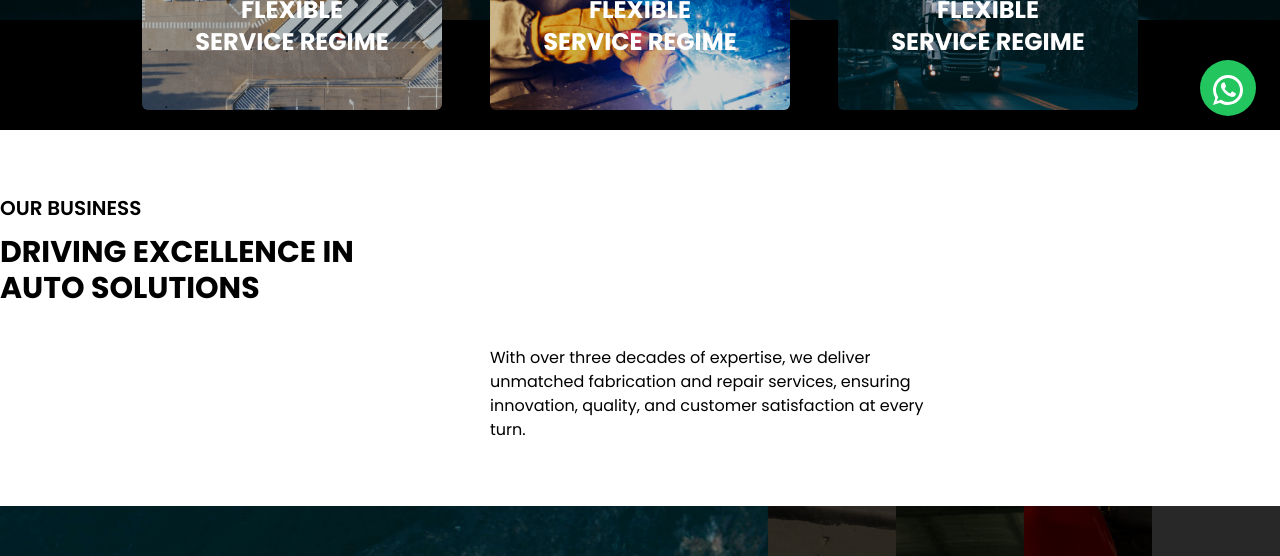
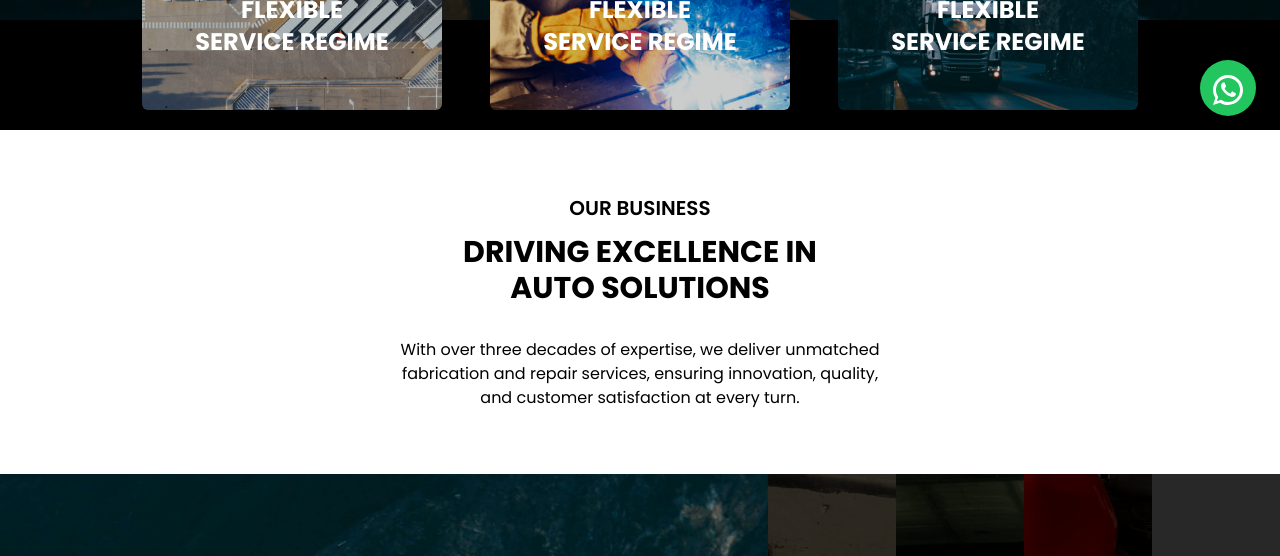
Before and after one commit to SanuRaj-K/quality-line-main, a Next.js app: page / in a window 1280 px wide. Shown: the part 660-1216 px from the top of the page. Built offline with nearby package versions, Linux system fonts and the light colour scheme; grey boxes are pictures that could not be loaded.

Commit message:
feat:landing page heading changed

```diff
--- a/src/components/common/header/LandingHeader.tsx
+++ b/src/components/common/header/LandingHeader.tsx
@@ -3,22 +3,24 @@ import React from "react";
 export const LandingHeader = () => {
   return (
     <section className="   bg-white">
-      <div className="  px-9 xl:px-0  lg:py-16 py-32  2xl:pl-[500px]">
-        <div className=" text-center xl:text-start   ">
-          <h4 className=" md:text-xl  uppercase font-semibold">Our Business</h4>
-          <h1 className=" my-3 md:text-3xl text-xl font-bold  uppercase ">
-            Driving Excellence in <br /> Auto Solutions
-          </h1>
-        </div>
-        <div className="  mx-auto max-w-[600px]  mt-10    xl:pl-[150px]">
-          <p className="  text-center xl:text-start  ">
+      <div className="  px-9 xl:px-0  lg:py-16 py-32  ">
+        <div className=" text-center  ">
+          <div className=" mb-8">
+            <h4 className=" md:text-xl    uppercase font-semibold">
+              Our Business
+            </h4>
+            <h1 className=" mt-3  md:text-3xl text-xl font-bold  uppercase ">
+              Driving Excellence in <br /> Auto Solutions
+            </h1>
+          </div>
+
+          <p className=" max-w-[500px]   mx-auto     ">
             With over three decades of expertise, we deliver unmatched
             fabrication and repair services, ensuring innovation, quality, and
             customer satisfaction at every turn.
           </p>
         </div>
       </div>
-      <div></div>
     </section>
   );
 };
--- a/src/components/products/index.tsx
+++ b/src/components/products/index.tsx
@@ -9,7 +9,7 @@ const images = [
   "slider2.jpg",
   "slider3.jpg",
   "slider4.jpg",
-  "slider1.jpg",
+  "slider3.jpg",
   "slider6.jpg",
   "slider2.jpg",
   "slider8.jpg",
```
